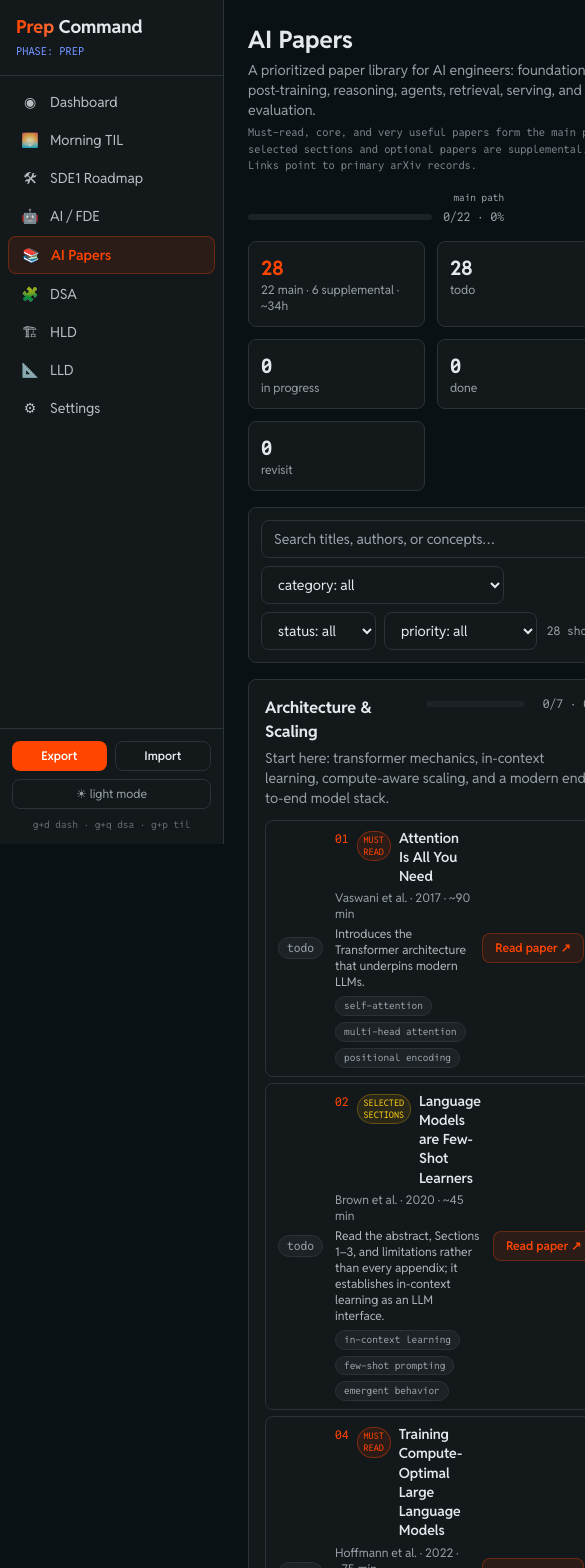
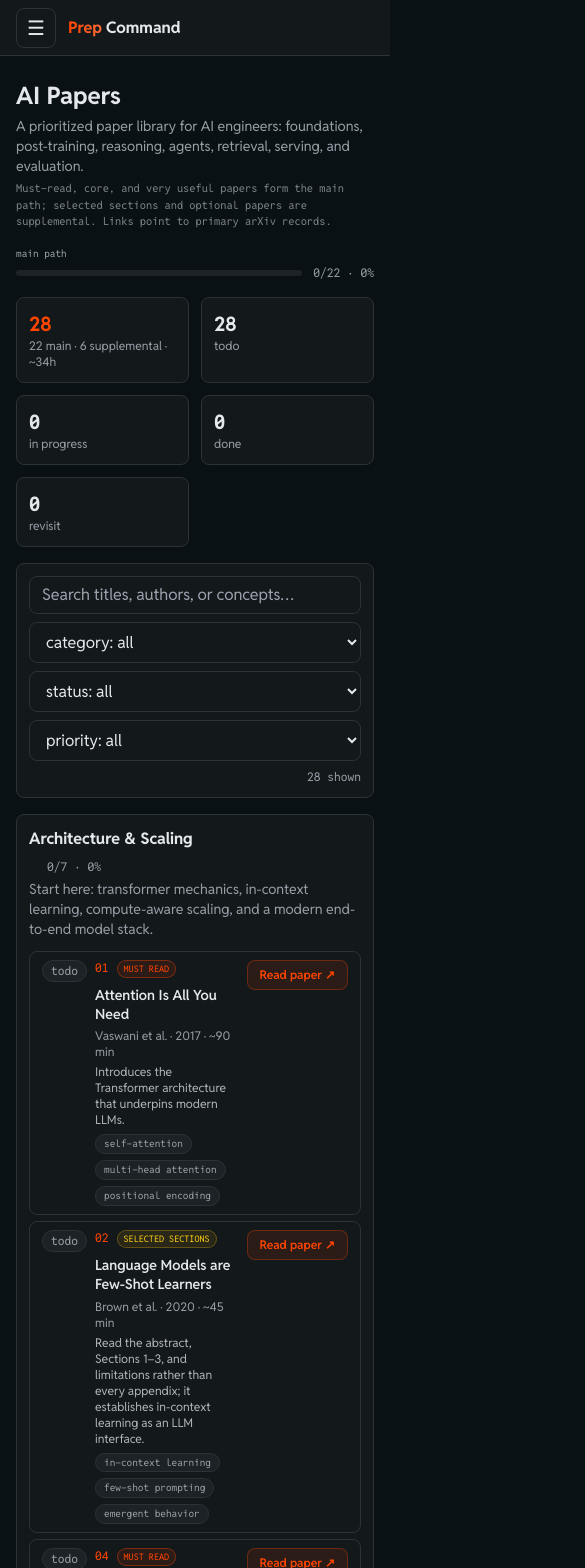
Before and after one commit to adxthyx/Prep, a React (Vite) app: page /prep/ai-papers in a window 390 px wide. Shown: the top 1568 px of the page, 585 px wide, since content can reach past the window. Built offline with nearby package versions, Linux system fonts and the light colour scheme.

Commit message:
Fix responsive mobile layout

```diff
--- a/src/components/BurnUpChart.jsx
+++ b/src/components/BurnUpChart.jsx
@@ -15,9 +15,9 @@ export default function BurnUpChart({ series }) {
 
   const today = todayKey()
   return (
-    <div className="w-full bg-card rounded-lg border p-4">
+    <div className="min-w-0 w-full rounded-lg border bg-card p-4">
       <h3 className="text-sm font-semibold mb-4">Burn-up progress</h3>
-      <div className="overflow-x-auto">
+      <div className="max-w-full overflow-x-auto">
         <svg viewBox={`0 0 ${width} ${height}`} className="w-full min-w-[500px]" style={{ fontFamily: 'monospace', fontSize: '11px' }}>
           {/* Grid lines */}
           {[0.25, 0.5, 0.75].map((frac) => (
--- a/src/components/Layout.jsx
+++ b/src/components/Layout.jsx
@@ -30,10 +30,24 @@ export default function Layout() {
   const navigate = useNavigate()
   const [dark, setDark] = useState(true)
   const [importErr, setImportErr] = useState('')
+  const [navOpen, setNavOpen] = useState(false)
 
   useEffect(() => {
     document.documentElement.classList.toggle('dark', dark)
   }, [dark])
+
+  useEffect(() => {
+    if (!navOpen) return undefined
+    const onKey = (e) => {
+      if (e.key === 'Escape') setNavOpen(false)
+    }
+    document.body.style.overflow = 'hidden'
+    window.addEventListener('keydown', onKey)
+    return () => {
+      document.body.style.overflow = ''
+      window.removeEventListener('keydown', onKey)
+    }
+  }, [navOpen])
 
   // keyboard shortcuts: g then key
   useEffect(() => {
@@ -54,19 +68,57 @@ export default function Layout() {
 
   return (
     <div className="flex min-h-screen">
-      <aside className="fixed inset-y-0 left-0 w-56 border-r bg-card flex flex-col">
-        <div className="p-4 border-b">
-          <div className="font-bold text-lg leading-tight">
-            <span className="text-brand-gradient">Prep</span> Command
+      <header className="fixed inset-x-0 top-0 z-40 flex h-14 items-center gap-3 border-b bg-card px-4 lg:hidden">
+        <button
+          type="button"
+          onClick={() => setNavOpen(true)}
+          className="flex h-10 w-10 items-center justify-center rounded-lg border text-xl"
+          aria-label="Open navigation"
+          aria-expanded={navOpen}
+        >
+          ☰
+        </button>
+        <div className="min-w-0 flex-1 font-bold leading-tight">
+          <span className="text-brand-gradient">Prep</span> Command
+        </div>
+        <div className={`hidden shrink-0 font-mono text-[9px] sm:block ${phase.color}`}>{phase.label}</div>
+      </header>
+
+      {navOpen && (
+        <button
+          type="button"
+          onClick={() => setNavOpen(false)}
+          className="fixed inset-0 z-40 bg-black/50 lg:hidden"
+          aria-label="Close navigation"
+        />
+      )}
+
+      <aside
+        className={`fixed inset-y-0 left-0 z-50 flex w-72 max-w-[85vw] flex-col border-r bg-card transition-transform duration-200 lg:w-56 lg:max-w-none lg:translate-x-0 ${navOpen ? 'translate-x-0' : '-translate-x-full'}`}
+      >
+        <div className="flex items-start justify-between border-b p-4">
+          <div>
+            <div className="font-bold text-lg leading-tight">
+              <span className="text-brand-gradient">Prep</span> Command
+            </div>
+            <div className={`font-mono text-[11px] mt-1 ${phase.color}`}>{phase.label}</div>
           </div>
-          <div className={`font-mono text-[11px] mt-1 ${phase.color}`}>{phase.label}</div>
+          <button
+            type="button"
+            onClick={() => setNavOpen(false)}
+            className="flex h-10 w-10 items-center justify-center rounded-lg text-xl text-muted-foreground lg:hidden"
+            aria-label="Close navigation"
+          >
+            ×
+          </button>
         </div>
-        <nav className="flex-1 p-2 space-y-0.5">
+        <nav className="flex-1 overflow-y-auto p-2 space-y-0.5">
           {NAV.map((n) => (
             <NavLink
               key={n.to}
               to={n.to}
               end={n.end}
+              onClick={() => setNavOpen(false)}
               className={({ isActive }) =>
                 `flex items-center gap-2.5 rounded-lg px-3 py-2 text-sm transition-colors ${
                   isActive ? 'bg-brand-subtle text-brand font-semibold border border-brand/30' : 'hover:bg-surface text-foreground/80'
@@ -121,7 +173,7 @@ export default function Layout() {
           </div>
         </div>
       </aside>
-      <main className="ml-56 flex-1 p-6 max-w-6xl">
+      <main className="w-full min-w-0 flex-1 px-4 pb-6 pt-20 sm:px-6 lg:ml-56 lg:max-w-6xl lg:p-6">
         <Outlet />
       </main>
       {/* <CommandPalette /> */}
--- a/src/components/SlideOver.jsx
+++ b/src/components/SlideOver.jsx
@@ -20,7 +20,7 @@ export default function SlideOver({ open, onClose, title, children }) {
         ref={backRef}
         tabIndex={-1}
         className={`
-          fixed inset-y-0 right-0 w-96 bg-card border-l border-border z-50
+          fixed inset-y-0 right-0 w-full bg-card border-l border-border z-50 sm:w-96
           transform transition-transform duration-300 ease-out
           flex flex-col
           ${open ? 'translate-x-0' : 'translate-x-full'}
--- a/src/components/ui.jsx
+++ b/src/components/ui.jsx
@@ -51,7 +51,7 @@ export function TierChip({ id, hidden = false }) {
 export function ProgressBar({ value, total, className = '' }) {
   const pct = total ? Math.round((value / total) * 100) : 0
   return (
-    <div className={`flex items-center gap-2 ${className}`}>
+    <div className={`flex min-w-0 max-w-full items-center gap-2 ${className}`}>
       <div className="h-1.5 flex-1 rounded-full bg-surface overflow-hidden">
         <div className="h-full bg-brand-gradient rounded-full transition-all" style={{ width: `${pct}%` }} />
       </div>
@@ -66,7 +66,7 @@ export function ResourceLink({ r }) {
   const inner = (
     <>
       <span className="text-muted-foreground">{TYPE_ICON[r.type] || '↗'}</span>
-      <span className="group-hover:text-brand transition-colors">{r.title}</span>
+      <span className="break-words group-hover:text-brand transition-colors">{r.title}</span>
       {r.free === false && <span className="text-[10px] font-mono text-yellow-500/80 border border-yellow-500/30 rounded px-1">paid</span>}
       {r.verified === false && (
         <span className="text-[10px] font-mono text-yellow-500/80 border border-yellow-500/30 rounded px-1" title="URL not verified at build time — double-check">unverified</span>
@@ -75,11 +75,11 @@ export function ResourceLink({ r }) {
     </>
   )
   return r.url ? (
-    <a href={r.url} target="_blank" rel="noreferrer" className="group flex items-baseline gap-2 text-sm py-0.5">
+    <a href={r.url} target="_blank" rel="noreferrer" className="group flex flex-wrap items-baseline gap-x-2 gap-y-1 text-sm py-0.5">
       {inner}
     </a>
   ) : (
-    <div className="flex items-baseline gap-2 text-sm py-0.5">{inner}</div>
+    <div className="flex flex-wrap items-baseline gap-x-2 gap-y-1 text-sm py-0.5">{inner}</div>
   )
 }
 
@@ -115,13 +115,13 @@ export function ItemDetails({ id }) {
             dispatch({ type: 'item', id, patch: { links: [...(item.links || []), url] } })
             setNewLink('')
           }}
-          className="flex items-center gap-1"
+          className="flex w-full min-w-0 items-center gap-1 sm:w-auto"
         >
           <input
             value={newLink}
             onChange={(e) => setNewLink(e.target.value)}
             placeholder="+ add link"
-            className="w-32 rounded bg-card border px-2 py-0.5 text-xs focus:outline-none focus:border-brand/60"
+            className="min-w-0 flex-1 rounded bg-card border px-2 py-0.5 text-xs focus:outline-none focus:border-brand/60 sm:w-32 sm:flex-none"
           />
         </form>
       </div>
@@ -137,10 +137,10 @@ export function ItemRow({ id, title, resources = [], right = null, mono = false,
   const hasMeta = item.notes || (item.links || []).length > 0
   return (
     <div className={`rounded-lg border bg-card px-3 py-2 ${item.status === 'done' ? 'opacity-60' : ''}`}>
-      <div className="flex items-center gap-3">
+      <div className="flex flex-wrap items-start gap-2 sm:items-center sm:gap-3">
         <StatusPill id={id} />
         <TierChip id={id} hidden={hideTier} />
-        <button onClick={() => setOpen(!open)} className={`flex-1 text-left text-sm leading-snug hover:text-brand transition-colors ${mono ? 'font-mono' : ''} ${item.status === 'done' ? 'line-through decoration-muted-foreground/50' : ''}`}>
+        <button onClick={() => setOpen(!open)} className={`min-w-0 flex-1 text-left text-sm leading-snug hover:text-brand transition-colors ${mono ? 'font-mono' : ''} ${item.status === 'done' ? 'line-through decoration-muted-foreground/50' : ''}`}>
           {title}
           {hasMeta && !open && <span className="ml-2 text-xs text-muted-foreground">✎</span>}
         </button>
@@ -162,10 +162,10 @@ export function ItemRow({ id, title, resources = [], right = null, mono = false,
 
 export function SectionCard({ title, desc, children, right = null }) {
   return (
-    <section className="rounded-lg border bg-card p-4">
-      <div className="flex items-start justify-between gap-4 mb-1">
+    <section className="rounded-lg border bg-card p-3 sm:p-4">
+      <div className="mb-1 flex flex-col items-start justify-between gap-2 sm:flex-row sm:gap-4">
         <h2 className="font-bold text-base">{title}</h2>
-        {right}
+        {right && <div className="max-w-full sm:shrink-0">{right}</div>}
       </div>
       {desc && <p className="text-sm text-muted-foreground mb-3">{desc}</p>}
       {children}
--- a/src/index.css
+++ b/src/index.css
@@ -46,6 +46,18 @@
   }
   body {
     @apply bg-canvas text-foreground font-sans antialiased;
+    overflow-x: hidden;
+  }
+}
+
+button, a, input, select, textarea {
+  touch-action: manipulation;
+}
+
+/* iOS zooms the viewport when a focused form control is below 16px. */
+@media (max-width: 639px) {
+  input, select, textarea {
+    font-size: 16px !important;
   }
 }
 
--- a/src/pages/AiPapers.jsx
+++ b/src/pages/AiPapers.jsx
@@ -15,7 +15,7 @@ function PaperTitle({ paper }) {
   const priority = PRIORITY_META[paper.priority] || PRIORITY_META.core
   return (
     <span className="block">
-      <span className="flex items-baseline gap-2">
+      <span className="flex flex-wrap items-baseline gap-2">
         <span className="font-mono text-xs text-brand">{String(paper.order).padStart(2, '0')}</span>
         <span className={`rounded-full border px-1.5 py-0.5 font-mono text-[9px] uppercase ${priority.cls}`}>{priority.label}</span>
         <span className="font-semibold">{paper.title}</span>
@@ -64,29 +64,29 @@ export default function AiPapers() {
     )
   })
   const filteredIds = new Set(filtered.map((paper) => paper.id))
-  const controlClass = 'rounded-lg border bg-card px-3 py-2 text-sm focus:outline-none focus:border-brand/60'
+  const controlClass = 'w-full rounded-lg border bg-card px-3 py-2 text-sm focus:outline-none focus:border-brand/60 sm:w-auto'
 
   return (
     <div className="space-y-4">
       <header className="flex flex-wrap items-end justify-between gap-4">
-        <div className="max-w-3xl">
+        <div className="min-w-0 max-w-3xl">
           <h1 className="text-2xl font-bold">AI Papers</h1>
           <p className="mt-1 text-sm text-muted-foreground">{aiPapers.meta.desc}</p>
           <p className="mt-1 font-mono text-[11px] text-muted-foreground/80">{aiPapers.meta.selectionNote}</p>
         </div>
-        <div>
-          <div className="mb-1 text-right font-mono text-[10px] text-muted-foreground">main path</div>
-          <ProgressBar value={mainDone} total={mainPapers.length} className="w-64" />
+        <div className="w-full sm:w-auto">
+          <div className="mb-1 font-mono text-[10px] text-muted-foreground sm:text-right">main path</div>
+          <ProgressBar value={mainDone} total={mainPapers.length} className="w-full sm:w-64" />
         </div>
       </header>
 
       <div className="grid grid-cols-2 gap-3 sm:grid-cols-5">
-        <div className="rounded-lg border bg-card p-3">
+        <div className="min-w-0 rounded-lg border bg-card p-3">
           <div className="font-mono text-xl font-bold text-brand">{papers.length}</div>
-          <div className="text-xs text-muted-foreground">{mainPapers.length} main · {papers.length - mainPapers.length} supplemental · ~{Math.round(totalMinutes / 60)}h</div>
+          <div className="break-words text-xs text-muted-foreground">{mainPapers.length} main · {papers.length - mainPapers.length} supplemental · ~{Math.round(totalMinutes / 60)}h</div>
         </div>
         {Object.entries(STATUS_META).map(([key, meta]) => (
-          <div key={key} className="rounded-lg border bg-card p-3">
+          <div key={key} className="min-w-0 rounded-lg border bg-card p-3">
             <div className="font-mono text-xl font-bold">{counts[key]}</div>
             <div className="text-xs text-muted-foreground">{meta.label}</div>
           </div>
@@ -98,7 +98,7 @@ export default function AiPapers() {
           value={query}
           onChange={(event) => setQuery(event.target.value)}
           placeholder="Search titles, authors, or concepts…"
-          className={`${controlClass} min-w-64 flex-1`}
+          className={`${controlClass} min-w-0 flex-1 sm:min-w-64`}
         />
         <select value={category} onChange={(event) => setCategory(event.target.value)} className={controlClass}>
           <option value="all">category: all</option>
@@ -125,7 +125,7 @@ export default function AiPapers() {
             key={group.id}
             title={group.name}
             desc={group.desc}
-            right={<ProgressBar value={done} total={categoryPapers.length} className="w-48" />}
+            right={<ProgressBar value={done} total={categoryPapers.length} className="w-full sm:w-48" />}
           >
             <div className="space-y-1.5">
               {visiblePapers.map((paper) => (
@@ -168,7 +168,7 @@ export default function AiPapers() {
           <SectionCard
             title="Optional papers"
             desc="Historical context and specialized techniques to read after the main path, or when a project makes them relevant."
-            right={<ProgressBar value={done} total={optionalPapers.length} className="w-48" />}
+            right={<ProgressBar value={done} total={optionalPapers.length} className="w-full sm:w-48" />}
           >
             <div className="space-y-1.5">
               {visibleOptionalPapers.map((paper) => (
--- a/src/pages/AiRoadmap.jsx
+++ b/src/pages/AiRoadmap.jsx
@@ -78,7 +78,7 @@ export default function AiRoadmap() {
   return (
     <div className="space-y-4">
       <header>
-        <h1 className="text-2xl font-bold">AI Engineer / FDE Roadmap <span className="text-brand text-sm font-mono align-middle">PRIMARY TRACK</span></h1>
+        <h1 className="text-2xl font-bold">AI Engineer / FDE Roadmap <span className="block text-brand text-sm font-mono sm:inline sm:align-middle">PRIMARY TRACK</span></h1>
         <p className="text-sm text-muted-foreground mt-1">{aiRoadmap.meta.desc}</p>
       </header>
 
@@ -105,9 +105,9 @@ export default function AiRoadmap() {
             return (
               <div key={p.id} className="rounded-lg border bg-card">
                 <button onClick={() => setOpenPhase(open ? null : p.id)} className="w-full text-left p-4">
-                  <div className="flex items-center justify-between gap-4">
+                  <div className="flex flex-col items-start justify-between gap-2 sm:flex-row sm:items-center sm:gap-4">
                     <h2 className="font-bold">{p.name}</h2>
-                    <ProgressBar value={done} total={p.items.length} className="w-56" />
+                    <ProgressBar value={done} total={p.items.length} className="w-full sm:w-56" />
                   </div>
                   {!open && <p className="text-sm text-muted-foreground mt-1 line-clamp-1">{p.desc}</p>}
                 </button>
--- a/src/pages/Lld.jsx
+++ b/src/pages/Lld.jsx
@@ -23,7 +23,8 @@ function MockLog() {
       }
     >
       {rows.length > 0 ? (
-        <table className="w-full text-left">
+        <div className="-mx-3 overflow-x-auto px-3 sm:-mx-4 sm:px-4">
+          <table className="w-full min-w-[640px] text-left">
             <thead>
               <tr className="border-b font-mono text-[11px] uppercase text-muted-foreground">
                 <th className="px-2 py-2 w-36">Date</th><th className="px-2 w-64">Problem</th><th className="px-2 w-20">Min</th><th className="px-2">Self-review</th><th></th>
@@ -41,6 +42,7 @@ function MockLog() {
               ))}
             </tbody>
           </table>
+        </div>
       ) : (
         <div className="text-sm text-muted-foreground py-3 text-center">No mocks yet. First one is the hardest — set a 90-min timer and pick the parking lot.</div>
       )}
--- a/src/pages/SdeRoadmap.jsx
+++ b/src/pages/SdeRoadmap.jsx
@@ -74,7 +74,7 @@ export default function SdeRoadmap() {
       <header>
         <h1 className="text-2xl font-bold">SDE1 Roadmap</h1>
         <p className="text-sm text-muted-foreground max-w-3xl mt-1">{sdeRoadmap.meta.basedOn}</p>
-        <div className="flex gap-4 mt-2">
+        <div className="mt-2 flex flex-wrap gap-x-4 gap-y-1">
           {sdeRoadmap.meta.sources.map((r, i) => <ResourceLink key={i} r={r} />)}
         </div>
       </header>
@@ -85,9 +85,9 @@ export default function SdeRoadmap() {
         return (
           <div key={p.id} className="rounded-lg border bg-card">
             <button onClick={() => setOpenPhase(open ? null : p.id)} className="w-full text-left p-4">
-              <div className="flex items-center justify-between gap-4">
+              <div className="flex flex-col items-start justify-between gap-2 sm:flex-row sm:items-center sm:gap-4">
                 <h2 className="font-bold">{p.name}</h2>
-                <ProgressBar value={done} total={p.items.length} className="w-56" />
+                <ProgressBar value={done} total={p.items.length} className="w-full sm:w-56" />
               </div>
               {!open && <p className="text-sm text-muted-foreground mt-1 line-clamp-1">{p.desc}</p>}
             </button>
```
Also changed, not shown: src/pages/Dashboard.jsx (+16 -15 lines), src/pages/Dsa.jsx (+12 -12 lines), src/pages/ProjectTIL.jsx (+6 -6 lines). Lines whose indentation alone changed are shown as unchanged.
